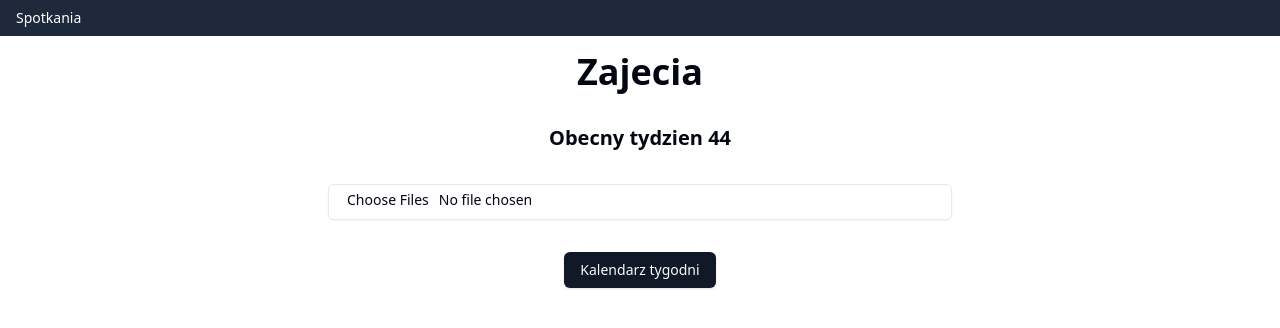
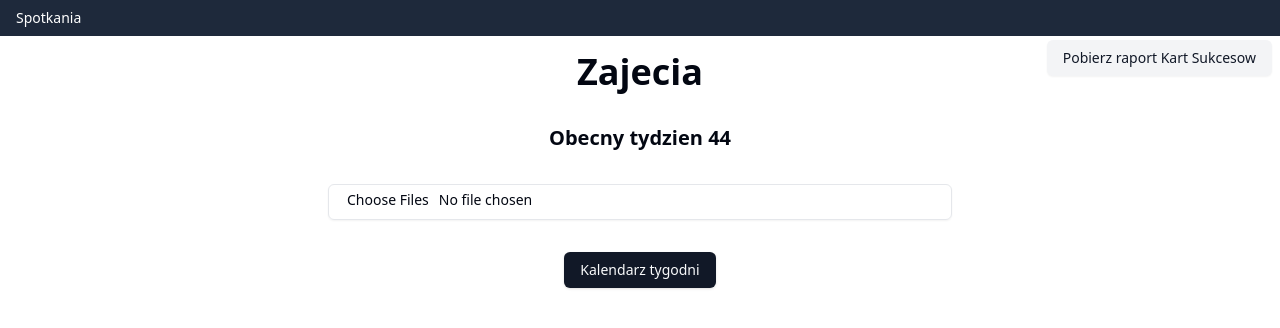
Before and after one commit to KKocot/excel-reader, a React (Vite) app: page /classes in a window 1280 px wide. Shown: the top 328 px of the page. Built offline with nearby package versions, Linux system fonts and the light colour scheme.

Commit message:
Fix: restore rendering of DownloadClassesRaport component in Classes page

```diff
--- a/src/components/download-classes-raport.tsx
+++ b/src/components/download-classes-raport.tsx
@@ -15,14 +15,10 @@ interface Raport {
   }[];
 }
 
-const DownloadClassesRaport: FC<{ raport: (Raport[] | null)[] }> = ({
-  raport,
-}) => {
+const DownloadClassesRaport: FC<{ raport: Raport[] }> = ({ raport }) => {
   const handleDownloadExcel = () => {
     const workbook = XLSX.utils.book_new();
-    const rows = raport.flatMap((e) => {
-      return (
-        e?.flatMap((el) => {
+    const rows = raport.flatMap((el) => {
       return el.list.map((l) => {
         return [
           { v: el.title, t: "s" },
@@ -47,8 +43,6 @@ const DownloadClassesRaport: FC<{ raport: (Raport[] | null)[] }> = ({
           }),
         ];
       });
-        }) || []
-      );
     });
     const header = [
       { v: "Szkola", t: "s", s: { font: { bold: true } } },
--- a/src/pages/Classes.tsx
+++ b/src/pages/Classes.tsx
@@ -8,6 +8,7 @@ import { getSchool } from "@/lib/utils";
 import { AccordionItem, AccordionTrigger } from "@/components/ui/accordion";
 import { raportGenarator } from "@/lib/raport-genarator";
 import { Button } from "@/components/ui/button";
+import DownloadClassesRaport from "@/components/download-classes-raport";
 
 interface ParsedResult {
   data: any[];
@@ -37,7 +38,7 @@ const Classes = () => {
   console.log("Raport Test: ", raport);
   return (
     <div className="p-4 flex flex-col items-center gap-8 ">
-      {/* {raport ? <DownloadClassesRaport raport={raport} /> : null} */}
+      {raport ? <DownloadClassesRaport raport={raport} /> : null}
       <h1 className="text-4xl font-bold">Zajecia</h1>
       <h2 className="text-xl font-bold">Obecny tydzien {today}</h2>
       <Input
```
Lines whose indentation alone changed are shown as unchanged.
